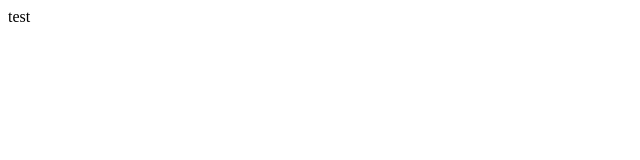
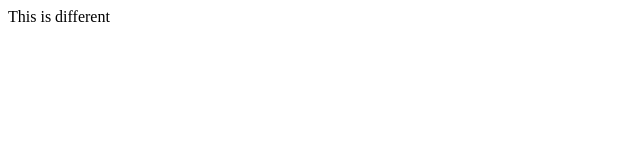
Before and after one commit to Ashimee/index.html, a plain HTML site: page index.html in a window 1280 px wide. Shown: the whole page, without its empty margins (0-640 px from the left). Drawn offline with Linux system fonts and the light colour scheme.

Commit message:
Update index.html

```diff
--- a/index.html
+++ b/index.html
@@ -1 +1 @@
-<! DOCTYPE html><html><head><title>test</title></head><body>test</body></html>
+<! DOCTYPE html><html><head><title>surv.is-a.dev</title></head><body>This is different</body></html>
```
